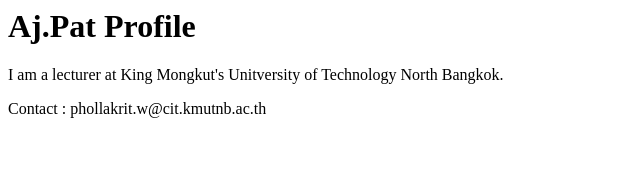
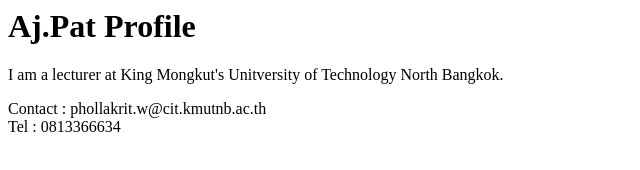
Before and after one commit to phollakrit/github-desktop-project_sec1_2_67, a plain HTML site: page index.html in a window 1280 px wide. Shown: the whole page, without its empty margins (0-640 px from the left). Drawn offline with Linux system fonts and the light colour scheme.

Commit message:
Update index.html with add Tel

```diff
--- a/index.html
+++ b/index.html
@@ -6,6 +6,7 @@
     <h1>Aj.Pat Profile</h1>
     <p>I am a lecturer at King Mongkut's
     Unitversity of Technology North Bangkok.</p>
-    <footer>Contact : phollakrit.w@cit.kmutnb.ac.th</footer>
+    <footer>Contact : phollakrit.w@cit.kmutnb.ac.th <br>
+            Tel : 0813366634</footer>
 </body>
 </html>
```
